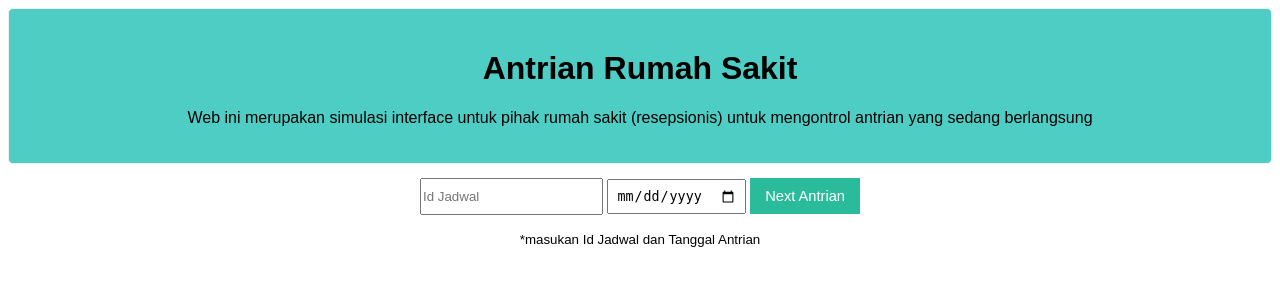
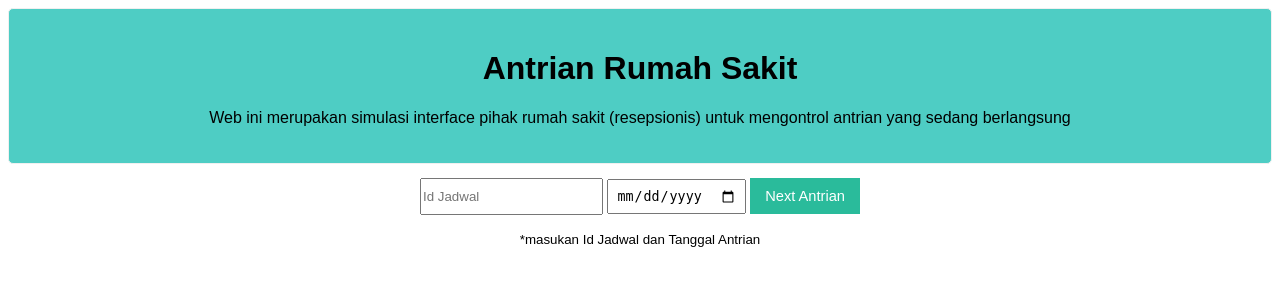
Before and after one commit to aryaaminata093/RPL, a PHP site: page /antrian.php in a window 1280 px wide. Shown: the top 281 px of the page. Run offline with PHP 8.4, Linux system fonts and the light colour scheme; data that the repository does not hold is empty.

Commit message:
Update antrian.php

```diff
--- a/web/antrian.php
+++ b/web/antrian.php
@@ -2,7 +2,6 @@
 
 <html>
 <head>
-	<link rel='icon' type='image/png' href='iconrs.png'>
 	<title>Rumah Sakit</title>
 	<link rel="stylesheet" type="text/css" href="style.css">
 </head>
@@ -11,7 +10,7 @@
 	<div class="content">
 	<header>
 		<h1>Antrian Rumah Sakit</h1>
-		<p>Web ini merupakan simulasi interface untuk pihak rumah sakit (resepsionis) untuk mengontrol antrian yang sedang berlangsung</p>
+		<p>Web ini merupakan simulasi interface pihak rumah sakit (resepsionis) untuk mengontrol antrian yang sedang berlangsung</p>
 	</header>
 
 	<form action='nextantrian.php' method='POST' >
```
